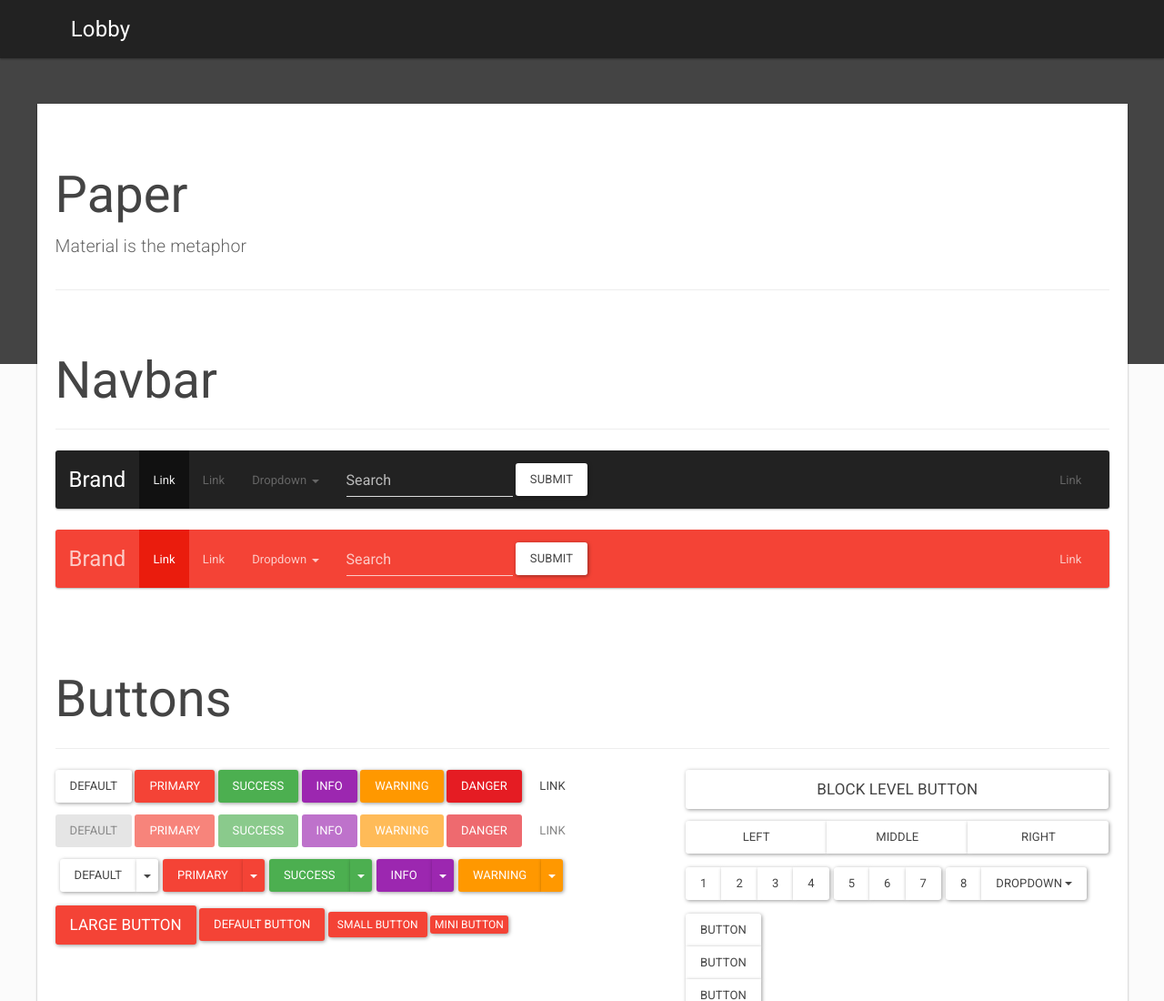
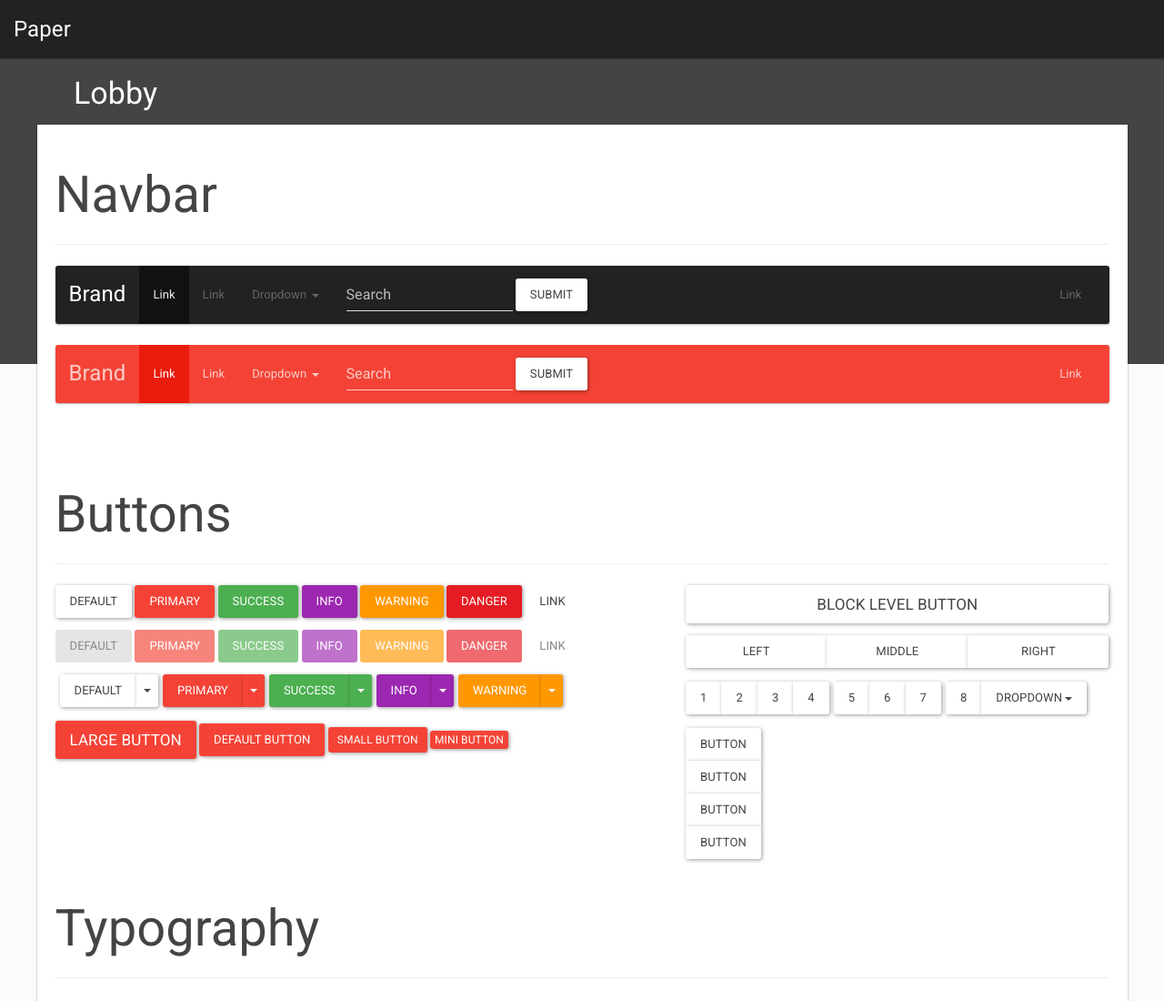
Before and after one commit to PaulBGD/Strapalooza, a website: page index.html in a window 1280 px wide. Shown: the top 1100 px of the page at 91% size. Drawn offline with nearby package versions, Linux system fonts and the light colour scheme.

Commit message:
Add a navbar header and a page header

```diff
--- a/index.html
+++ b/index.html
@@ -10,26 +10,16 @@
 </head>
 <body>
 <div class="navbar navbar-default navbar-fixed-top">
-    <div class="container">
-        <div class="navbar-header">
-            <a href="/" class="navbar-icon"><i class="material-icons">&#xE5C4;</i></a>
-            <span class="navbar-brand">Lobby</span>
-        </div>
+    <div class="navbar-header">
+        <span class="navbar-brand">Paper</span>
     </div>
 </div>
 
 <div class="jumbotron-header">
+    <h1><a href="/" class="nav-icon"><i class="material-icons">&#xE5C4;</i></a> Lobby</h1>
+
     <div class="fixed">
         <div class="padded">
-            <div class="page-header" id="banner">
-                <div class="row">
-                    <div class="col-lg-8 col-md-7 col-sm-6">
-                        <h1>Paper</h1>
-
-                        <p class="lead">Material is the metaphor</p>
-                    </div>
-                </div>
-            </div>
 
             <!-- Navbar
             ================================================== -->
--- a/less/looza.less
+++ b/less/looza.less
@@ -20,40 +20,51 @@ body {
 }
 
 .jumbotron-header {
-  > .fixed {
+  > .fixed.no-header {
     margin-top: @navbar-height;
+  }
+
+  > h1 {
+    font-size: @font-size-h3;
+    margin-top: @navbar-height + 10;
+
+    > .nav-icon {
+      float: left;
+      color: #fff;
+      margin: 1px 10px 0 0;
+
+      > .material-icons {
+        font-size: @font-size-h3;
+        padding: 2px;
+      }
+      :hover {
+        background: rgba(255, 255, 255, 0.1);
+        border-radius: 50%;
+      }
+    }
   }
 
   @media (min-width: @screen-md-max) {
     border-top: 400px solid lighten(@brand-secondary, 13.5%);
     > .fixed {
       padding-top: 1px;
-      margin-top: -350px + @navbar-height;
       min-height: 500px;
+
+      &.no-header {
+        margin-top: -350px + @navbar-height;
+      }
+    }
+
+    > h1 {
+      margin: -350px + @font-size-h3 auto 16px;
+      color: #fff;
+      width: @screen-md-max;
+      max-width: 100%;
     }
   }
 }
 
 .navbar-header {
-  > .navbar-icon {
-    float: left;
-    color: #fff;
-    margin: 16px 10px 0 0;
-
-    @media (min-width: @screen-md-max) {
-      margin-left: -15px;
-    }
-
-    > .material-icons {
-      font-size: 30px;
-      padding: 2px;
-    }
-    :hover {
-      background: rgba(255, 255, 255, 0.1);
-      border-radius: 50%;
-    }
-  }
-
   > .navbar-brand {
     cursor: default;
   }
```
Also changed, not shown: css/main.css.
